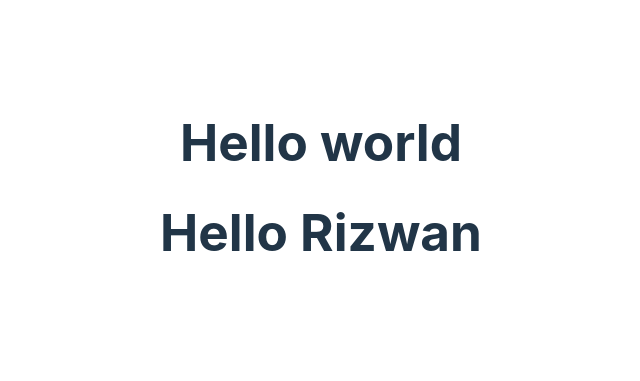
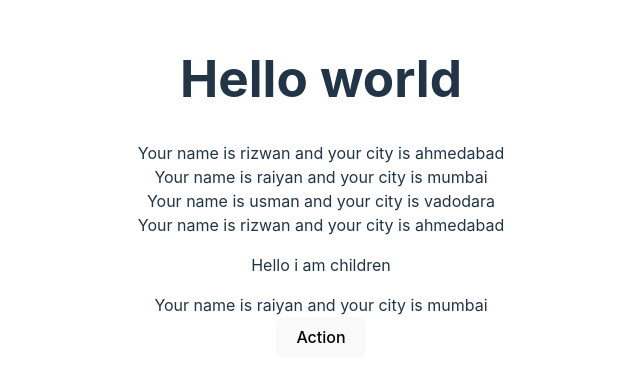
Before and after one commit to MohammedRizwan4/justDemoCodeEvolution, a React (Vite) app: page / in a window 1280 px wide. Shown: the part 213-594 px from the top of the page, without its empty margins (319-959 px from the left). Built offline with nearby package versions, Linux system fonts and the light colour scheme.

Commit message:
feat: Add Props component to App
The Props component is added to the App component to pass and display name and address props.

```diff
--- a/src/App.jsx
+++ b/src/App.jsx
@@ -3,13 +3,23 @@ import reactLogo from './assets/react.svg'
 import viteLogo from '/vite.svg'
 import './App.css'
 import Greet from './components/Greet.jsx'
+import Props from './components/Props.jsx'
 
 function App() {
 
   return (
     <>
       <h1>Hello world</h1>
-      <Greet />
+      <Props name="rizwan" address="ahmedabad"/>
+      <Props name="raiyan" address="mumbai"/>
+      <Props name="usman" address="vadodara"/>
+
+      <Props name="rizwan" address="ahmedabad">
+        <p>Hello i am children</p>
+      </Props>
+      <Props name="raiyan" address="mumbai">
+        <button>Action</button>
+      </Props>
     </>
   )
 }
--- /dev/null
+++ b/src/components/Props.jsx
@@ -0,0 +1,13 @@
+import React from 'react'
+
+// children word will be same always
+function Props({ name, children, address }) {
+    return (
+        <div>
+            <div>Your name is {name} and your city is {address}</div>
+            {children}
+        </div>
+    )
+}
+
+export default Props
```
